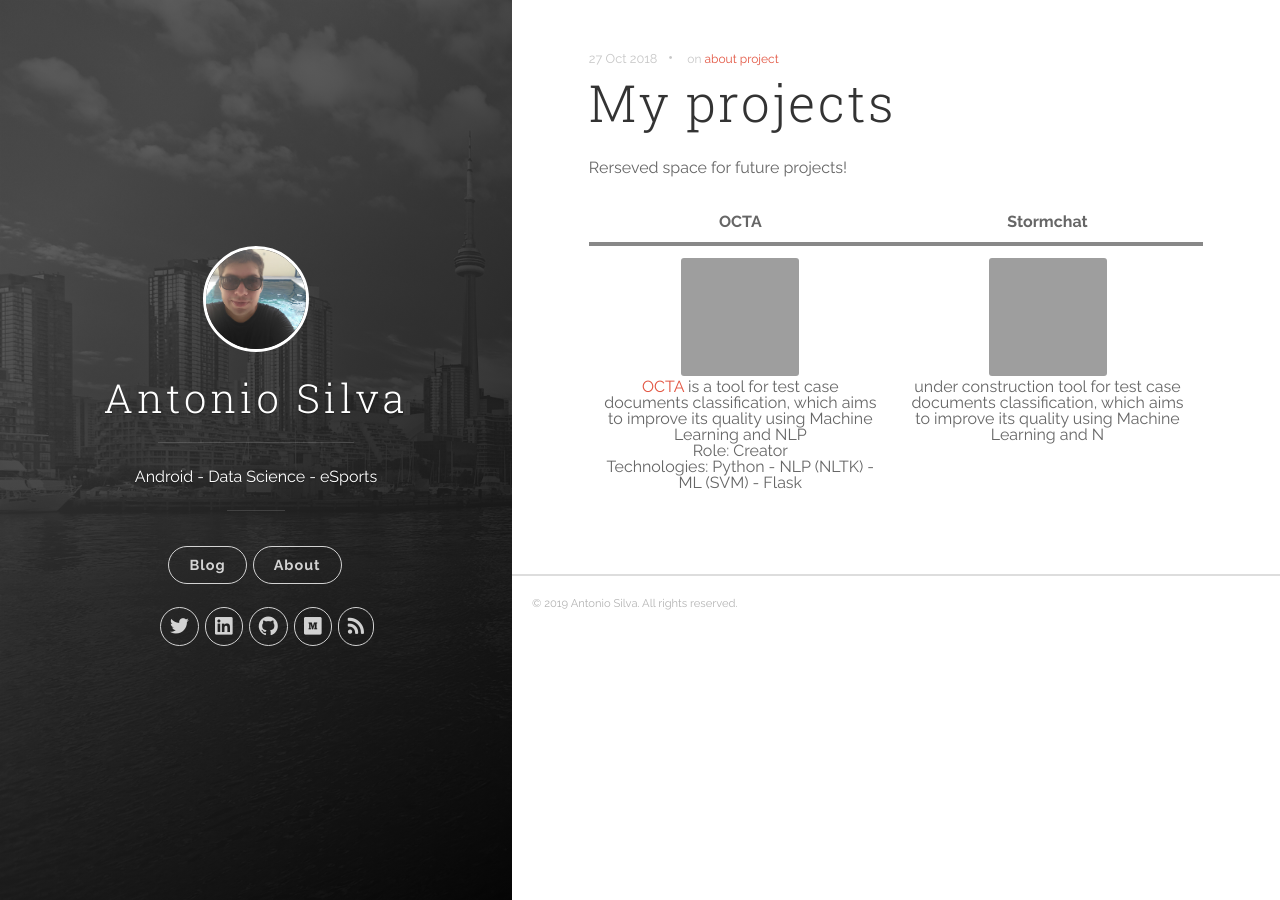
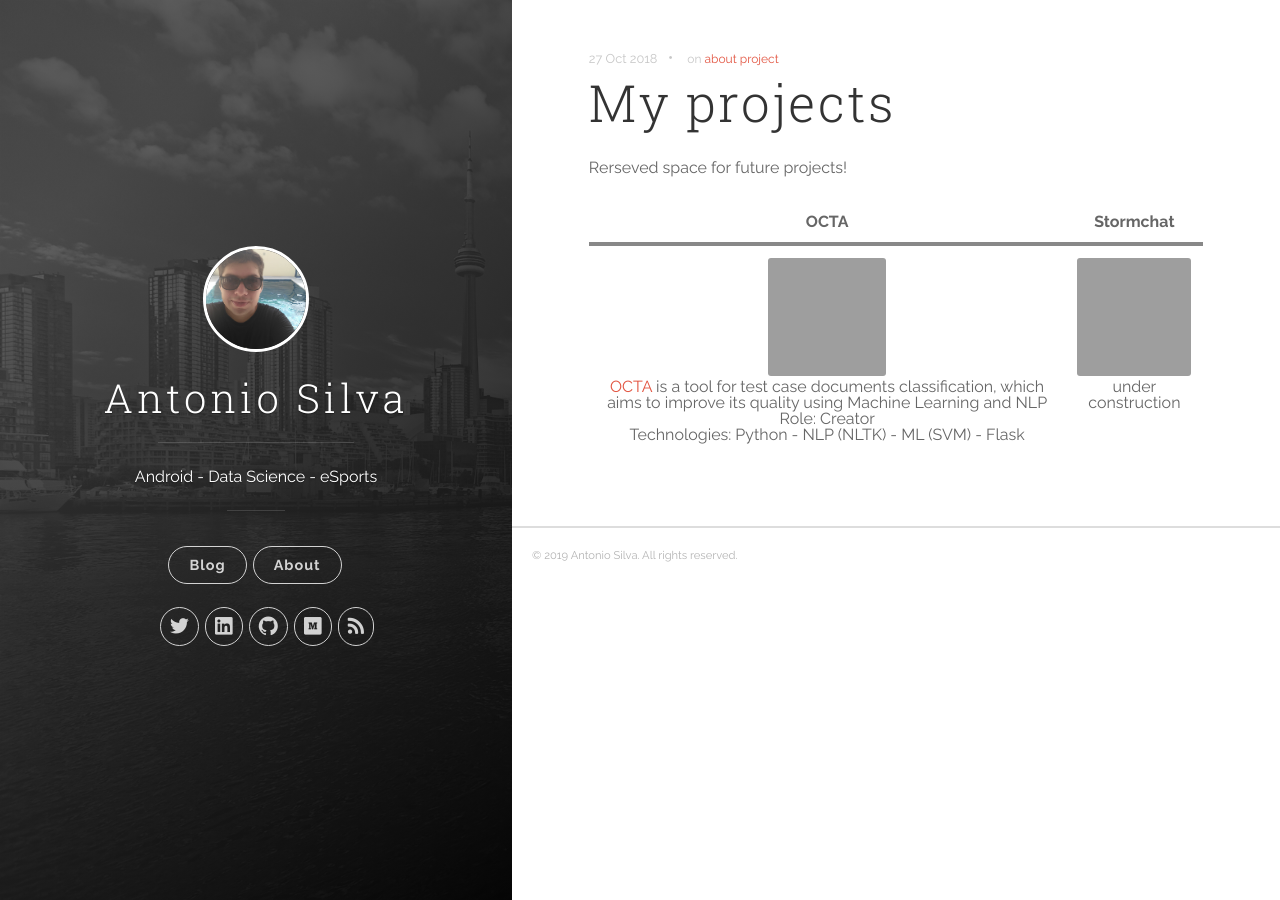
Before and after one commit to antoniosj/antoniosj.github.io, a Jekyll site: the page built from _posts/2018-10-27-my-projects.markdown, in a window 1280 px wide. Built offline with Jekyll 4.4.1, drawn with Linux system fonts in a browser that asks for light colours; grey boxes are pictures that could not be loaded.

Commit message:
Update 2018-10-27-my-projects.markdown

```diff
--- a/_posts/2018-10-27-my-projects.markdown
+++ b/_posts/2018-10-27-my-projects.markdown
@@ -8,5 +8,5 @@
 Rerseved space for future projects!
 
 | OCTA  	| Stormchat   |
-| :---:	|:-:	|
-| <img src="https://github.com/antoniosj/blog-examples/blob/master/github-images/octa.png?raw=true" width="118px;" height="118px;" /><br /><a href="https://www.antoniosj.com/2018/octa/">OCTA</a> is a tool for test case documents classification, which aims to improve its quality using Machine Learning and NLP <br /> Role: Creator<br /> Technologies: Python - NLP (NLTK) - ML (SVM) - Flask | <img src="https://github.com/antoniosj/blog-examples/blob/master/github-images/stormchat.png?raw=true" width="118px;" height="118px;"/><br /> under construction tool for test case documents classification, which aims to improve its quality using Machine Learning and N 	|
+| :---:	|:---:	|
+| <img src="https://github.com/antoniosj/blog-examples/blob/master/github-images/octa.png?raw=true" width="118px;" height="118px;" /><br /><a href="https://www.antoniosj.com/2018/octa/">OCTA</a> is a tool for test case documents classification, which aims to improve its quality using Machine Learning and NLP <br /> Role: Creator<br /> Technologies: Python - NLP (NLTK) - ML (SVM) - Flask | <img src="https://github.com/antoniosj/blog-examples/blob/master/github-images/stormchat.png?raw=true" width="118px;" height="118px;"/><br /> under construction  	|
```
